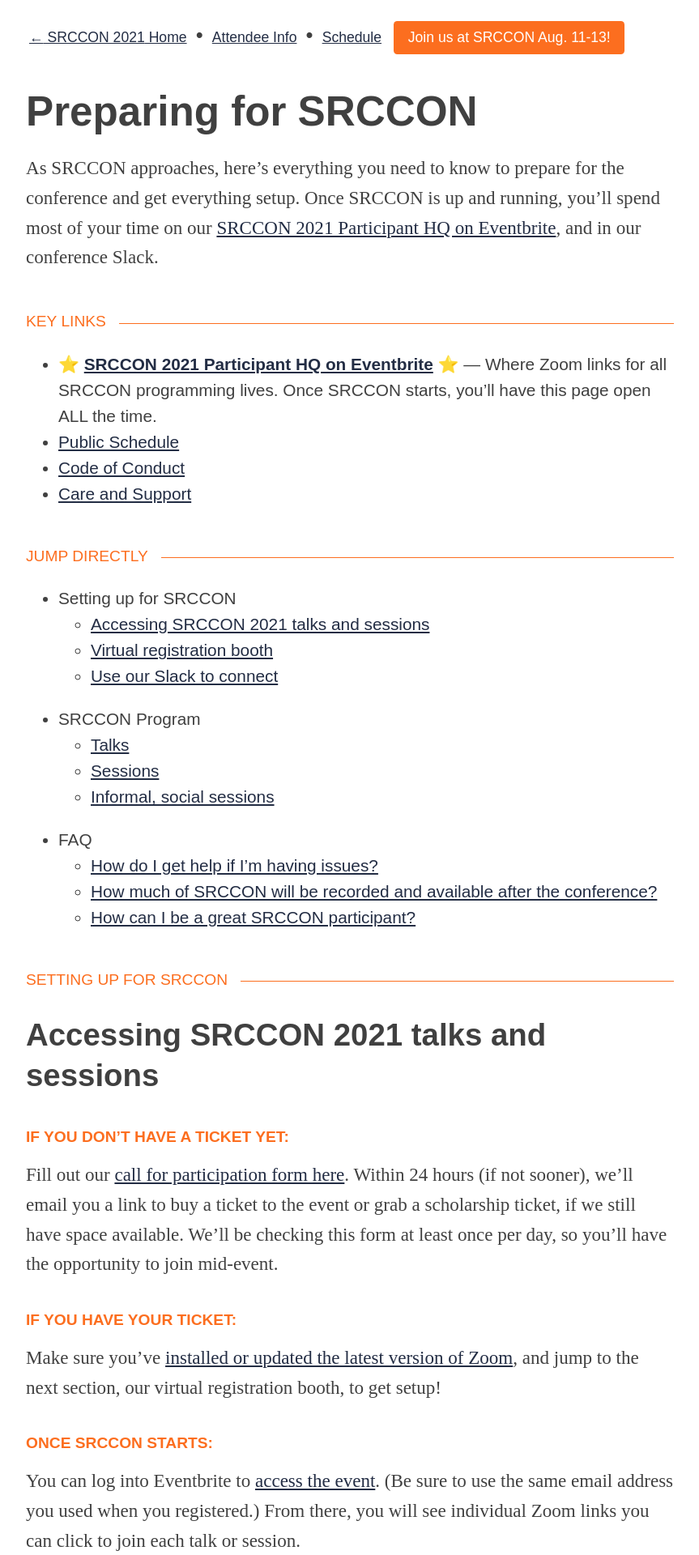
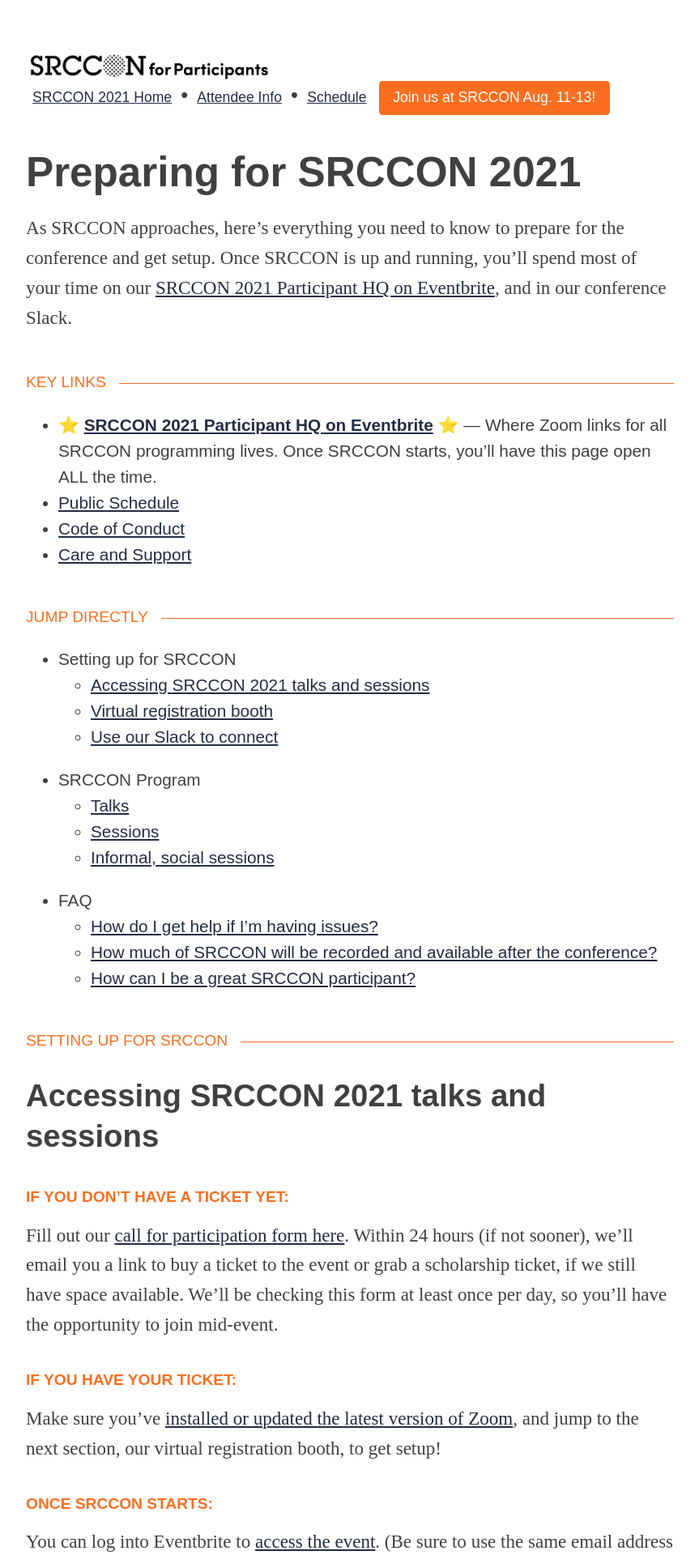
Before and after one commit to OpenNews/srccon-2021, a Jekyll site: the page built from participant-headquarters.md, in a window 1280 px wide. Shown: the top 1920 px of the page at 81% size, without its empty margins (208-1071 px from the left). Built offline with Jekyll 4.4.1, drawn with Linux system fonts in a browser that asks for light colours; some web fonts are replaced.

Commit message:
another option not sure

```diff
--- a/_layouts/mini_top.html
+++ b/_layouts/mini_top.html
@@ -38,7 +38,8 @@
 <body class="hub{% if page.section %} {{ page.section }}{% endif %}">
     <header class="page-container">
         <nav id="hub-nav" class="mini-nav">
-            <a id="back-home" href="/">&larr;<span class="narrow-hide"> {{ page.event_name }}</span> Home</a> • <a href="/attendees">Attendee Info</a> • <a href="/schedule">Schedule</a>
+            <a id="main-logo" class="mini" href="/"><img src="/media/img/srccon-for-participants.png"></a>
+            <a id="back-home" href="/"><span class="narrow-hide"> {{ page.event_name }}</span> Home</a> • <a href="/attendees">Attendee Info</a> • <a href="/schedule">Schedule</a>
             {% if page.cta_button_text %}
             <a href="{{ page.cta_button_link }}" class="button">{{ page.cta_button_text }}</a>
             {% else %}
--- a/_layouts/simple_layout.html
+++ b/_layouts/simple_layout.html
@@ -39,13 +39,19 @@
     <header class="page-container">
         <nav id="hub-nav">
 	        {% include simple_navigation.html %}
+            {% if page.section == 'participant prep' %}
+            <a id="main-logo" class="mini" href="/"><img src="/media/img/srccon-for-participants.png"></a>
+            {% else %}
             <a id="main-logo" href="/"><img src="/media/img/srccon_logo.png"></a>
+            {% endif %}
         </nav>
 
         <div class="page-intro">
+            {% if page.section != 'participant prep' %}
             <div class="sourcecon">
                 <p class="trailer"><em>We say it &ldquo;Source con.&rdquo; You can say it however you want!</em></p>
             </div>
+            {% endif %}
             {% if page.section == 'homepage' %}<p class="big-type">A participant-led conference from <a href="https://opennews.org">OpenNews</a> for&nbsp;journalists who want to transform their work, their organizations, and their communities.</p>{% endif %}
             <div class="sub-nav">
                 <a href="/attendees">Attendee Info</a> • <a href="/schedule">Schedule</a>
--- a/media/css/style.css
+++ b/media/css/style.css
@@ -122,8 +122,9 @@
 }
 
 .hub #main-logo.mini img {
-    vertical-align: middle;
-    width:  100px;
+    width: 300px;
+    display: block;
+    margin: 0 0 0px 2px;
 }
 
 .hub .page-intro {
--- a/participant-headquarters.md
+++ b/participant-headquarters.md
@@ -5,8 +5,8 @@
 layout: mini_top
 ---
 
-# Preparing for SRCCON
-As SRCCON approaches, here's everything you need to know to prepare for the conference and get everything setup. Once SRCCON is up and running, you'll spend most of your time on our [SRCCON 2021 Participant HQ on Eventbrite](TK), and in our conference Slack.
+# Preparing for SRCCON 2021
+As SRCCON approaches, here's everything you need to know to prepare for the conference and get setup. Once SRCCON is up and running, you'll spend most of your time on our [SRCCON 2021 Participant HQ on Eventbrite](TK), and in our conference Slack.
 
 ### KEY LINKS
 * ⭐️ [**SRCCON 2021 Participant HQ on Eventbrite**](TK) ⭐️ — Where Zoom links for all SRCCON programming lives. Once SRCCON starts, you'll have this page open ALL the time.
```
Also changed, not shown: media/img/srccon-for-participants-orange.png (added), media/img/srccon-for-participants.png (added).
